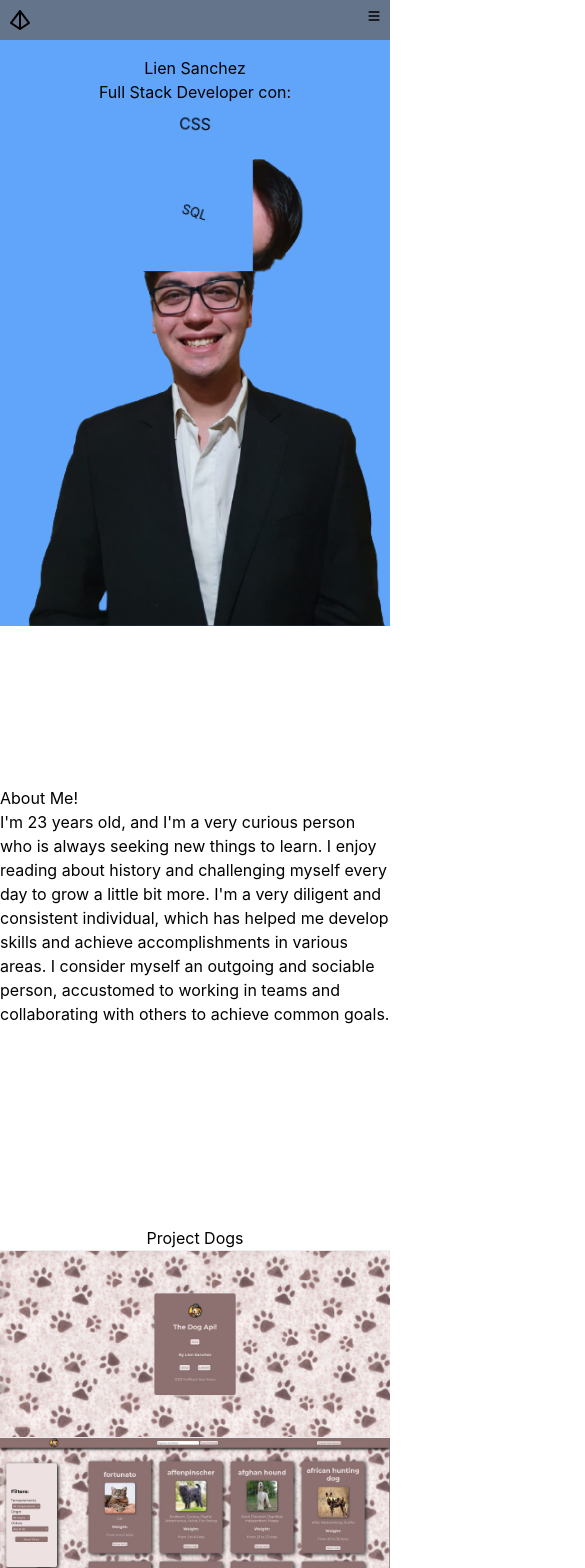
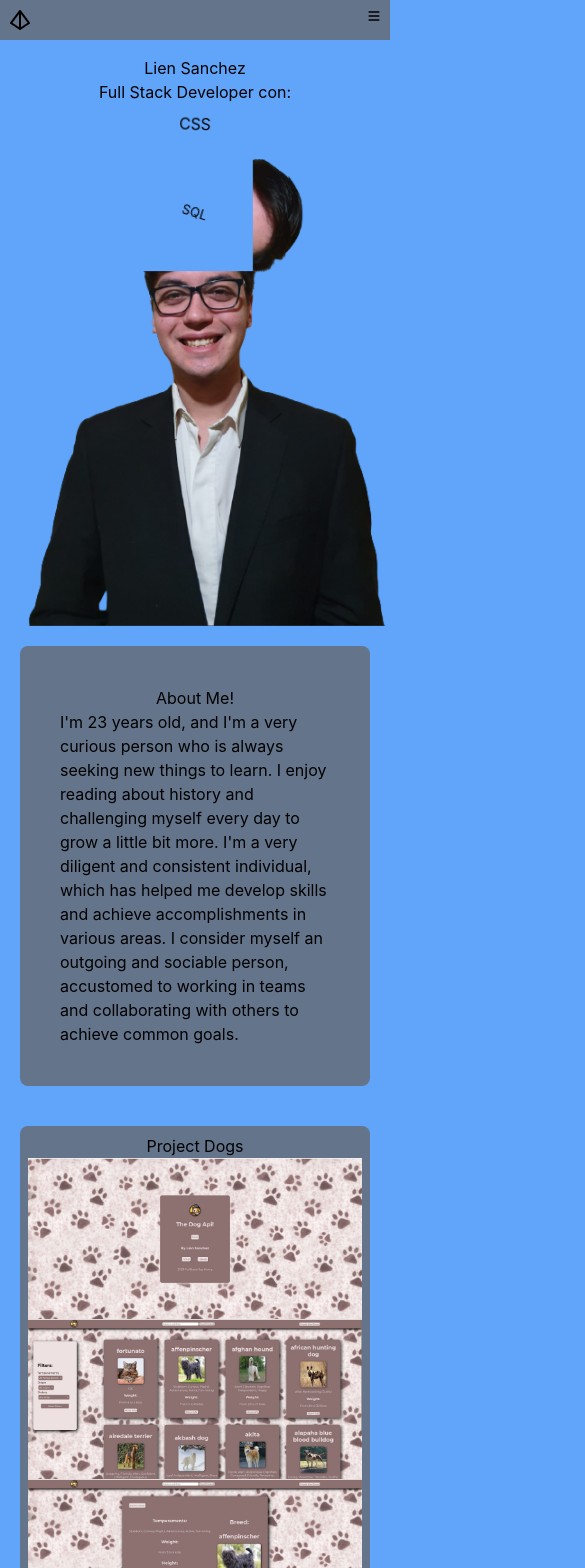
Before and after one commit to liensanchez/PortfolioLien, a React (Create React App) app in the folder client/: page / in a window 390 px wide. Shown: the top 1568 px of the page, 585 px wide, since content can reach past the window. Built offline with nearby package versions, Linux system fonts and the light colour scheme.

Commit message:
background colors, & margin, padding aboutME!

```diff
--- a/client/src/App.css
+++ b/client/src/App.css
@@ -1,7 +1,3 @@
-/* body {
-  background-image: url(./assets/img/mountain.png), url(./assets/img/no-mountain.png);
-  background-repeat: no-repeat;
-  background-attachment: scroll, fixed;
+body {
+  background-color: rgb(96 165 250);
 }
-
- */
--- a/client/src/App.js
+++ b/client/src/App.js
@@ -6,6 +6,7 @@ import AboutMe from './Components/AboutMe';
 import Contact from './Components/Contact';
 import Footer from './Components/Footer';
 import { useEffect, useState } from 'react';
+import './App.css'
 
 function App() {
 
@@ -32,7 +33,7 @@ function App() {
       <Presentation props={isMobile}/>
       <AboutMe props={isMobile}/>
       <Projects props={isMobile}/>
-{/*       <Skills props={isMobile}/>   */}
+      <Skills props={isMobile}/>
       <Contact props={isMobile}/>
       <Footer props={isMobile}/>
     </div>
--- a/client/src/Components/AboutMe.jsx
+++ b/client/src/Components/AboutMe.jsx
@@ -8,8 +8,7 @@ function AboutMe(isMobile) {
     <>
     {mobileCheck ?
         <>
-        <div id='aboutme'></div>
-        <div className='my-40'>
+        <div className='flex flex-col items-center bg-slate-500 p-10 m-5 rounded-lg'>
           <h2>About Me!</h2>
           <p>I'm 23 years old, and I'm a very curious person who is always seeking new things to learn. I enjoy reading about history and challenging myself every day to grow a little bit more. I'm a very diligent and consistent individual, which has helped me develop skills and achieve accomplishments in various areas. I consider myself an outgoing and sociable person, accustomed to working in teams and collaborating with others to achieve common goals.</p>
         </div>
--- a/client/src/Components/Projects.jsx
+++ b/client/src/Components/Projects.jsx
@@ -17,7 +17,7 @@ function Projects(isMobile) {
       {mobileCheck ?
       <>
       <div id='projects'></div>
-      <div className='flex flex-col items-center my-10'>
+      <div className='flex flex-col items-center p-2 m-5 bg-slate-500 rounded-lg'>
 
         <div className='flex flex-col items-center'>
           <h3>Project Dogs</h3>
--- a/client/src/index.js
+++ b/client/src/index.js
@@ -7,7 +7,7 @@ import reportWebVitals from './reportWebVitals';
 const root = ReactDOM.createRoot(document.getElementById('root'));
 root.render(
   <React.StrictMode>
-    <App />
+    <App/>
   </React.StrictMode>
 );
 
```
